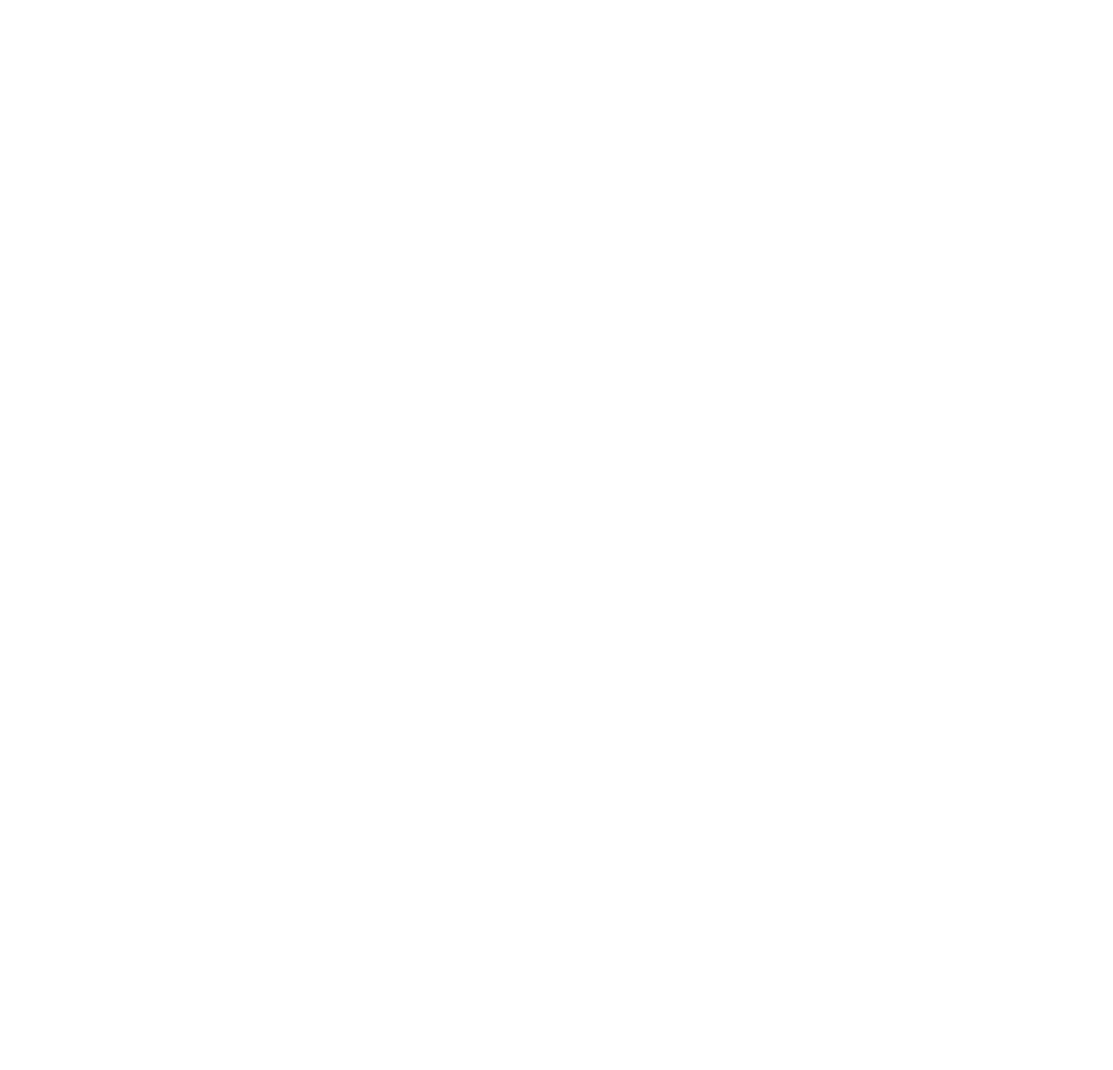
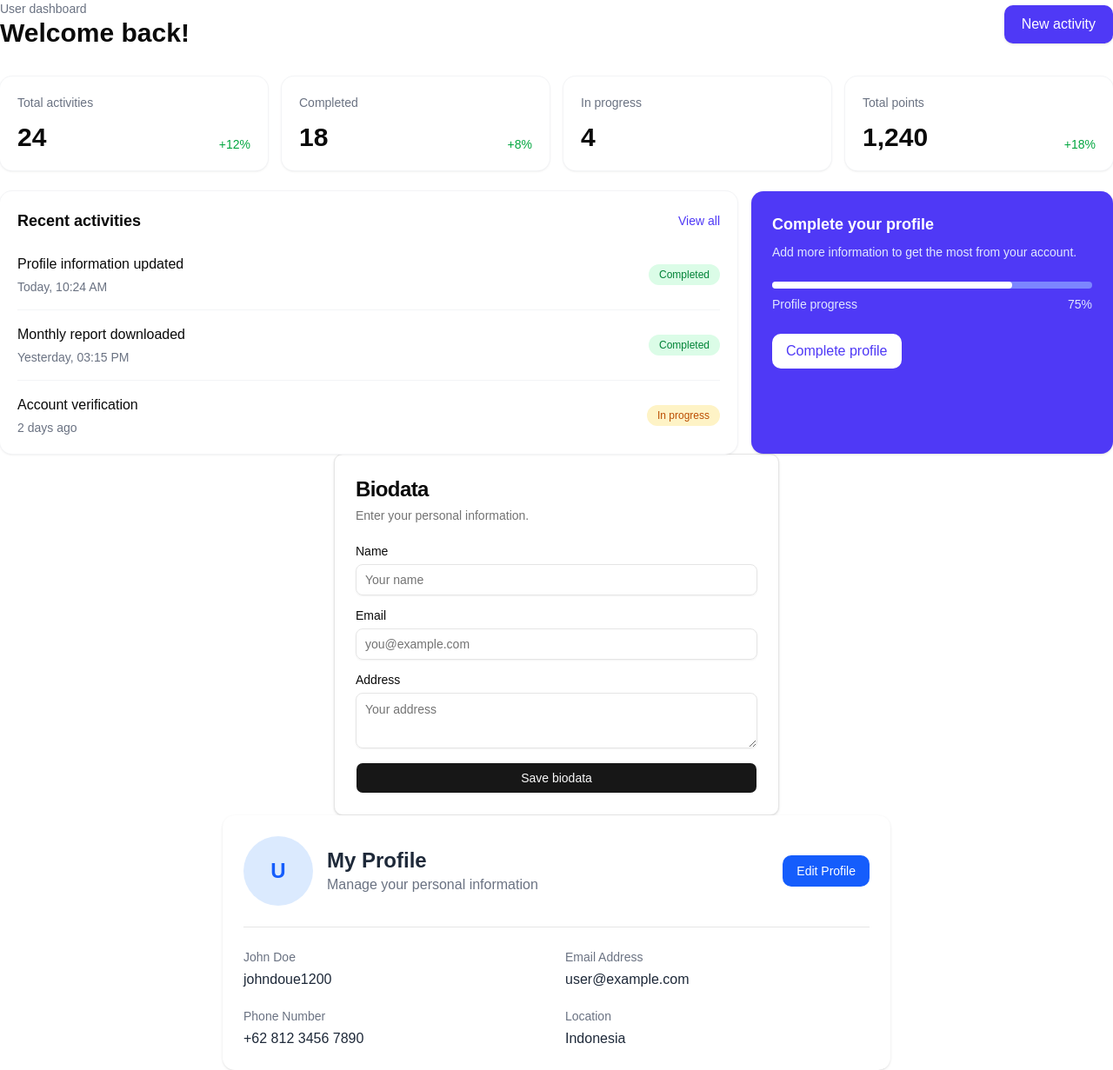
Before and after one commit to Faiz-Ghazali/latihan-berat, a React (Vite) app: page /user in a window 1280 px wide. Before the commit this address led to /signin. Shown: the whole page at 87% size. Before the commit the page ends 800 px from the top, so only its background shows below. Built offline with nearby package versions, Linux system fonts and the light colour scheme.

Commit message:
penyesuaian

```diff
--- a/src/components/UserForm.jsx
+++ b/src/components/UserForm.jsx
@@ -5,7 +5,7 @@ import { Textarea } from '@/components/ui/textarea'
 
 function UserForm() {
   return (
-    <div className="mx-auto w-full max-w-md rounded-lg border bg-card p-6 shadow-sm">
+    <div className="mx-auto w-full max-w-lg rounded-lg border bg-card p-4 shadow-sm sm:p-6">
       <div className="mb-6 space-y-1">
         <h2 className="text-2xl font-semibold tracking-tight">Biodata</h2>
         <p className="text-sm text-muted-foreground">
--- a/src/layouts/AuthLayout.jsx
+++ b/src/layouts/AuthLayout.jsx
@@ -1,19 +1,7 @@
-import { Outlet, Navigate } from "react-router";
+import { Outlet } from "react-router";
 import illustration from "../assets/illustration.jpg";
-import { useAuthStore } from "../pages/Auth/store/useAuthStore";
 
 export default function AuthLayout() {
-  const user = useAuthStore((state) => state.user);
-
-
-  if (!user) {
-    return <Navigate to="/sign-in" replace />;
-  }
-  if (user) {
-    return <Navigate to={user.role === "user" ? "/admin" : "/user"} replace />
-  }
-
-
   return (
     <div className="flex min-h-screen w-full bg-slate-950 text-white">
       <div className="hidden md:flex w-1/2 bg-slate-800 items-center justify-center p-8 border-r border-slate-700">
--- /dev/null
+++ b/src/layouts/UserLayout.jsx
@@ -0,0 +1,9 @@
+function UserLayout({ children }) {
+  return (
+    <main className="min-h-screen w-full overflow-x-hidden bg-gray-50 px-3 py-4 text-gray-800 sm:px-6 sm:py-6">
+      <div className="mx-auto w-full max-w-5xl">{children}</div>
+    </main>
+  )
+}
+
+export default UserLayout
--- a/src/pages/Admin/Home.jsx
+++ b/src/pages/Admin/Home.jsx
@@ -1,6 +1,5 @@
 // import { Checkbox } from "@/components/ui/checkbox"
 // import { Field, FieldGroup, FieldLabel } from "@/components/ui/field"
-
 function Home() {
   return (
     <main className="min-h-screen bg-background text-foreground">
@@ -29,6 +28,9 @@ function Home() {
           </a>
           <a href="#about" className="transition-colors hover:text-foreground">
             About
+          </a>
+          <a href="/signin" className="transition-colors hover:text-foreground">
+            SignIN
           </a>
         </div>
         <a
--- /dev/null
+++ b/src/pages/HomeAuth.jsx
@@ -0,0 +1,12 @@
+import Dashboard2 from "./User/Dashboard2";
+import Myprofile from "./User/Myprofile";
+import UserForm from "@/components/UserForm";
+export default function HomeAuth() {
+    return (
+    <>
+    <Dashboard2 />
+    <Myprofile />
+    <UserForm />
+    </>
+    )
+}
--- a/src/pages/User/Dashboard2.jsx
+++ b/src/pages/User/Dashboard2.jsx
@@ -1,37 +1,36 @@
 
 function Dashboard2() {
   return (
-    <div className="min-h-screen bg-gray-50 p-6 text-gray-800">
-      <div className="mx-auto max-w-7xl">
-        <div className="mb-8 flex flex-col justify-between gap-4 sm:flex-row sm:items-center">
+    <section>
+      <div className="mb-6 flex flex-col justify-between gap-4 sm:mb-8 sm:flex-row sm:items-center">
           <div>
             <p className="text-sm text-gray-500">User dashboard</p>
-            <h1 className="text-3xl font-bold">Welcome back!</h1>
+            <h1 className="text-2xl font-bold sm:text-3xl">Welcome back!</h1>
           </div>
-          <button className="rounded-lg bg-indigo-600 px-5 py-2.5 font-medium text-white shadow-sm transition hover:bg-indigo-700">
+          <button className="w-full rounded-lg bg-indigo-600 px-5 py-2.5 font-medium text-white shadow-sm transition hover:bg-indigo-700 sm:w-auto">
             New activity
           </button>
-        </div>
+      </div>
 
-        <div className="grid gap-6 sm:grid-cols-2 lg:grid-cols-4">
+      <div className="grid gap-4 sm:grid-cols-2 lg:grid-cols-4">
           {[
             ['Total activities', '24', '+12%'],
             ['Completed', '18', '+8%'],
             ['In progress', '4', ''],
             ['Total points', '1,240', '+18%'],
           ].map(([label, value, change]) => (
-            <div key={label} className="rounded-xl bg-white p-6 shadow-sm ring-1 ring-gray-100">
+            <div key={label} className="rounded-xl bg-white p-4 shadow-sm ring-1 ring-gray-100 sm:p-5">
               <p className="text-sm text-gray-500">{label}</p>
               <div className="mt-3 flex items-end justify-between">
-                <p className="text-3xl font-bold">{value}</p>
+                <p className="text-2xl font-bold sm:text-3xl">{value}</p>
                 {change && <span className="text-sm font-medium text-green-600">{change}</span>}
               </div>
             </div>
           ))}
-        </div>
+      </div>
 
-        <div className="mt-8 grid gap-6 lg:grid-cols-3">
-          <div className="rounded-xl bg-white p-6 shadow-sm ring-1 ring-gray-100 lg:col-span-2">
+      <div className="mt-6 grid gap-4 lg:grid-cols-3">
+          <div className="min-w-0 rounded-xl bg-white p-4 shadow-sm ring-1 ring-gray-100 sm:p-5 lg:col-span-2">
             <div className="mb-6 flex items-center justify-between">
               <h2 className="text-lg font-semibold">Recent activities</h2>
               <button className="text-sm font-medium text-indigo-600 hover:text-indigo-700">View all</button>
@@ -43,11 +42,11 @@ function Dashboard2() {
                 ['Account verification', '2 days ago', 'In progress'],
               ].map(([title, date, status]) => (
                 <div key={title} className="flex items-center justify-between gap-4 py-4 first:pt-0 last:pb-0">
-                  <div>
-                    <p className="font-medium">{title}</p>
+                  <div className="min-w-0">
+                    <p className="truncate font-medium">{title}</p>
                     <p className="mt-1 text-sm text-gray-500">{date}</p>
                   </div>
-                  <span className={`rounded-full px-3 py-1 text-xs font-medium ${status === 'Completed' ? 'bg-green-100 text-green-700' : 'bg-amber-100 text-amber-700'}`}>
+                  <span className={`shrink-0 rounded-full px-3 py-1 text-xs font-medium ${status === 'Completed' ? 'bg-green-100 text-green-700' : 'bg-amber-100 text-amber-700'}`}>
                     {status}
                   </span>
                 </div>
@@ -55,7 +54,7 @@ function Dashboard2() {
             </div>
           </div>
 
-          <div className="rounded-xl bg-indigo-600 p-6 text-white shadow-sm">
+          <div className="rounded-xl bg-indigo-600 p-5 text-white shadow-sm sm:p-6">
             <h2 className="text-lg font-semibold">Complete your profile</h2>
             <p className="mt-2 text-sm text-indigo-100">Add more information to get the most from your account.</p>
             <div className="mt-6 h-2 rounded-full bg-indigo-400">
@@ -64,9 +63,8 @@ function Dashboard2() {
             <div className="mt-2 flex justify-between text-sm text-indigo-100"><span>Profile progress</span><span>75%</span></div>
             <button className="mt-6 rounded-lg bg-white px-4 py-2 font-medium text-indigo-600 hover:bg-indigo-50">Complete profile</button>
           </div>
-        </div>
       </div>
-    </div>
+    </section>
   )
 }
 
--- a/src/pages/User/Myprofile.jsx
+++ b/src/pages/User/Myprofile.jsx
@@ -1,19 +1,19 @@
 
 function Myprofile() {
   return (
-    <div className="min-h-screen bg-gray-50 p-6">
-      <div className="mx-auto max-w-3xl rounded-xl bg-white p-6 shadow-sm">
-        <div className="flex items-center justify-between border-b pb-6">
-          <div className="flex items-center gap-4">
-            <div className="flex h-20 w-20 items-center justify-center rounded-full bg-blue-100 text-2xl font-semibold text-blue-600">
+    <section>
+      <div className="mx-auto w-full max-w-3xl rounded-xl bg-white p-4 shadow-sm sm:p-6">
+        <div className="flex flex-col gap-4 border-b pb-5 sm:flex-row sm:items-center sm:justify-between sm:pb-6">
+          <div className="flex min-w-0 items-center gap-3 sm:gap-4">
+            <div className="flex h-14 w-14 shrink-0 items-center justify-center rounded-full bg-blue-100 text-xl font-semibold text-blue-600 sm:h-20 sm:w-20 sm:text-2xl">
               U
             </div>
-            <div>
-              <h1 className="text-2xl font-bold text-gray-800">My Profile</h1>
+            <div className="min-w-0">
+              <h1 className="text-xl font-bold text-gray-800 sm:text-2xl">My Profile</h1>
               <p className="text-gray-500">Manage your personal information</p>
             </div>
           </div>
-          <button className="rounded-lg bg-blue-600 px-4 py-2 text-sm font-medium text-white transition hover:bg-blue-700">
+          <button className="w-full rounded-lg bg-blue-600 px-4 py-2 text-sm font-medium text-white transition hover:bg-blue-700 sm:w-auto">
             Edit Profile
           </button>
         </div>
@@ -37,7 +37,7 @@ function Myprofile() {
           </div>
         </div>
       </div>
-    </div>
+    </section>
   )
 }
 
--- a/src/router.jsx
+++ b/src/router.jsx
@@ -12,46 +12,62 @@ import Myprofile from "./pages/User/Myprofile";
 import SignIn from "./pages/Auth/SignIn";
 import HomeDummy from "./pages/HomeDummy";
 import AuthLayout from "./layouts/AuthLayout";
-import { Guard } from "./components/Guard";
-import UserFrom from "./components/UserForm.jsx"
+import AppLayout from "@/layouts/coretcoret/AppLayout";
+import UserForm from "./components/UserForm";
 const router = createBrowserRouter([
   {
     path: "/",
     element: <HomeDummy />,
   },
   {
-    element: <Guard isGuest />,
+    element: <AuthLayout />,
     children: [
       {
-        element: <AuthLayout />,
-        children: [
-          {
-            path: "signin",
-            element: <SignIn />,
-          },
-        ],
+        path: "signin",
+        element: <SignIn />,
       },
     ],
   },
   {
     path: "/admin",
-    element: <Guard role="admin" />,
+    element: <AppLayout />,
     children: [
-      { index: true, element: <Home /> },
-      { path: "about", element: <About /> },
+      {
+        index: true,
+        element: <Home />,
+      },
+      {
+        path: "about",
+        element: <About />,
+      },
       {
         path: "santri",
         element: <SantriLayout />,
         children: [
-          { index: true, element: <Santri /> },
-          { path: "nilai", element: <SantriNilai /> },
-          { path: "absensi", element: <SantriAbsensi /> },
+          {
+            index: true,
+            element: <Santri />,
+          },
+          {
+            path: "nilai",
+            element: <SantriNilai />,
+          },
           {
             path: "list",
             children: [
-              { index: true, element: <SantriList /> },
-              { path: ":santri_id", element: <SantriDetail /> },
+              {
+                index: true,
+                element: <SantriList />,
+              },
+              {
+                path: ":santri_id",
+                element: <SantriDetail />,
+              },
             ],
+          },
+          {
+            path: "absensi",
+            element: <SantriAbsensi />,
           },
         ],
       },
@@ -59,16 +75,15 @@ const router = createBrowserRouter([
   },
   {
     path: "/user",
-    element: <Guard role="user" />,
     children: [
       {
         index: true,
         element: (
           <>
 
+            <Dashboard2 />
+            <UserForm />
             <Myprofile />
-            <UserFrom />
-            <Dashboard2 />
           </>
         ),
       },
```
Also changed, not shown: src/pages/Auth/SignIn.jsx (+8 -6 lines), src/pages/HomeDummy.jsx (+60 -21 lines), src/router2.jsx (+4 -3 lines).
